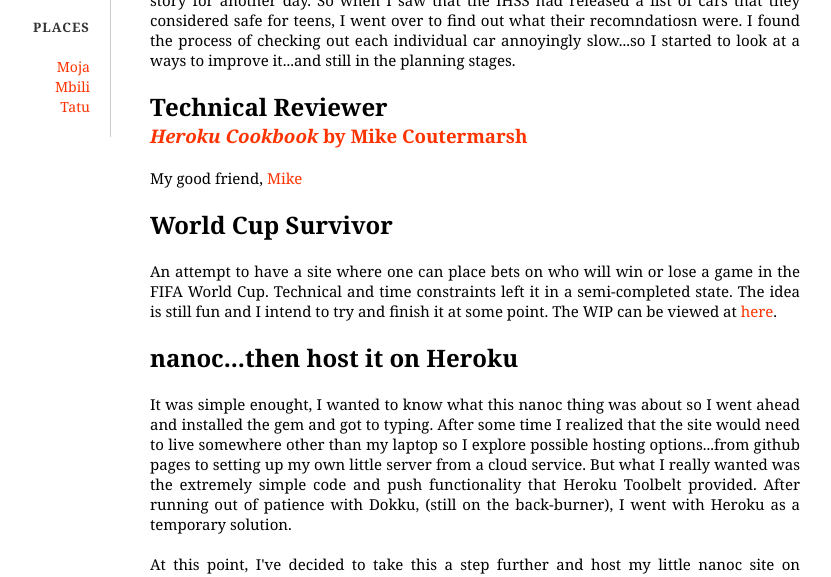
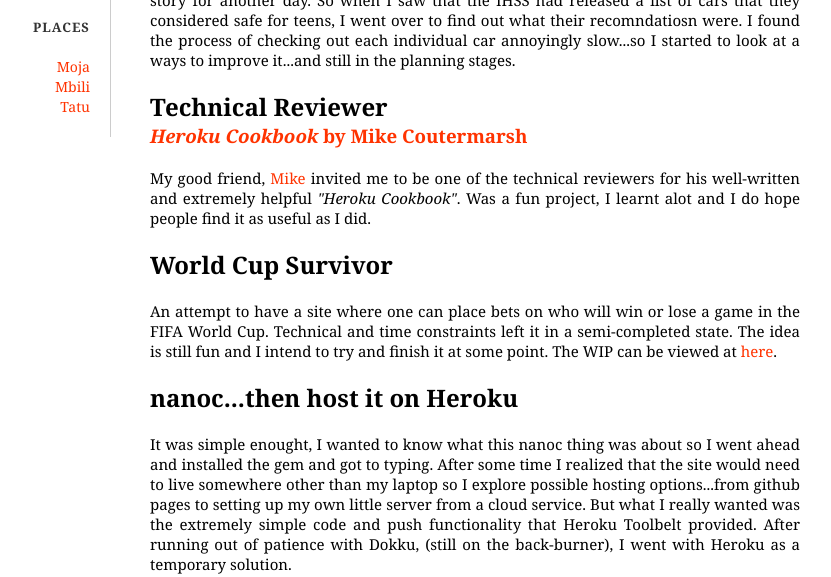
Before and after one commit to omundu/mwaki, a plain HTML site: page output/projects/index.html in a window 1280 px wide. Shown: the part 183-760 px from the top of the page, without its empty margins (130-961 px from the left). Drawn offline with Linux system fonts and the light colour scheme.

Commit message:
updating the Heroku bit

```diff
--- a/output/projects/index.html
+++ b/output/projects/index.html
@@ -20,7 +20,7 @@
 <h2>Technical Reviewer</h2>
 <a href="https://bitly.com/heroku-cookbook"><h3><i>Heroku Cookbook</i> by Mike Coutermarsh</h3></a>
 
-<p>My good friend, <a href="https://mikecoutermarsh.com" target="_blank">Mike</a></p>
+<p>My good friend, <a href="https://mikecoutermarsh.com" target="_blank">Mike</a> invited me to be one of the technical reviewers for his well-written and extremely helpful <i>"Heroku Cookbook"</i>. Was a fun project, I learnt alot and I do hope people find it as useful as I did.</p>
 
 <h2>World Cup Survivor</h2>
 
```
Also changed, not shown: content/projects.html (+1 -1 lines).
